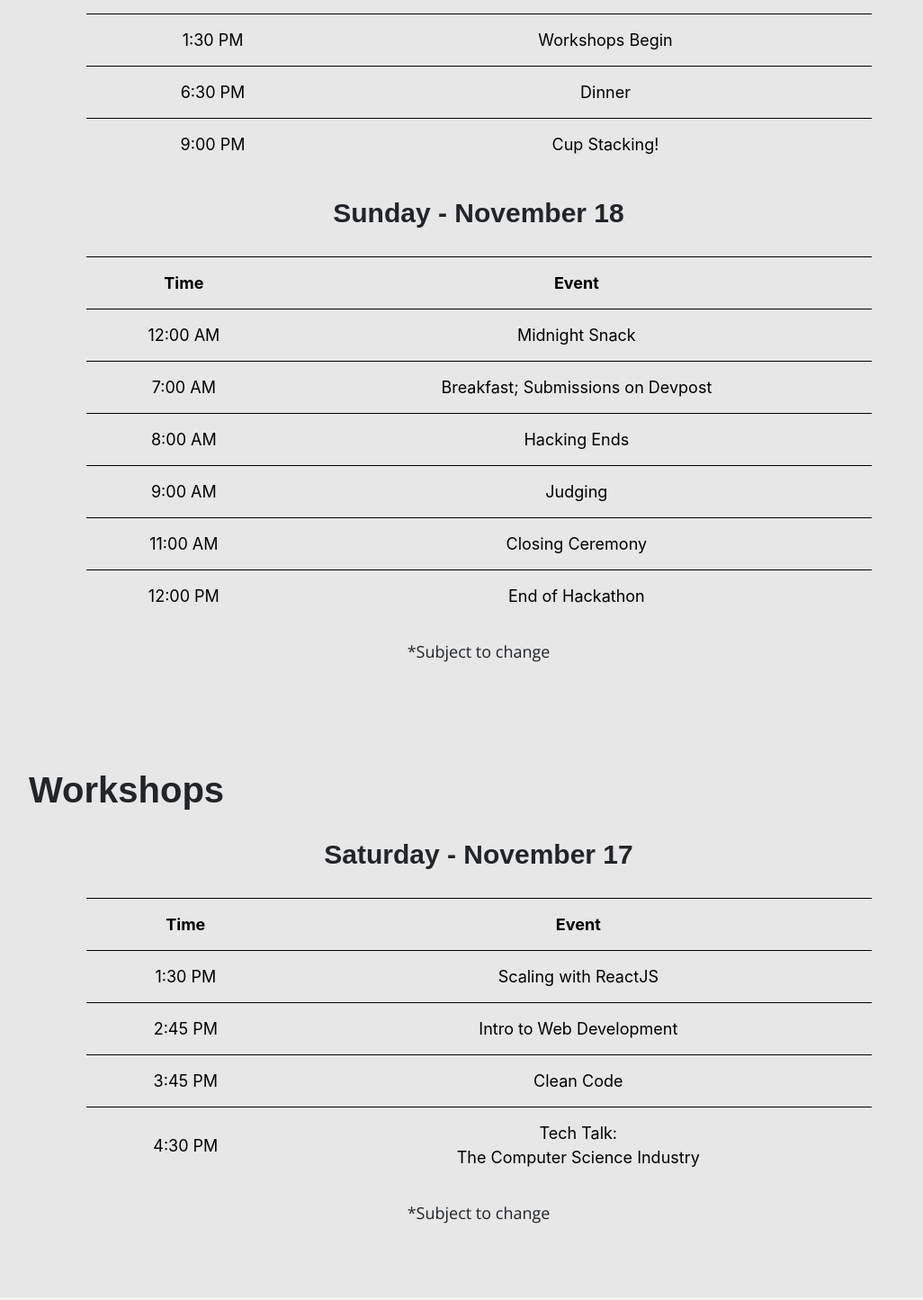
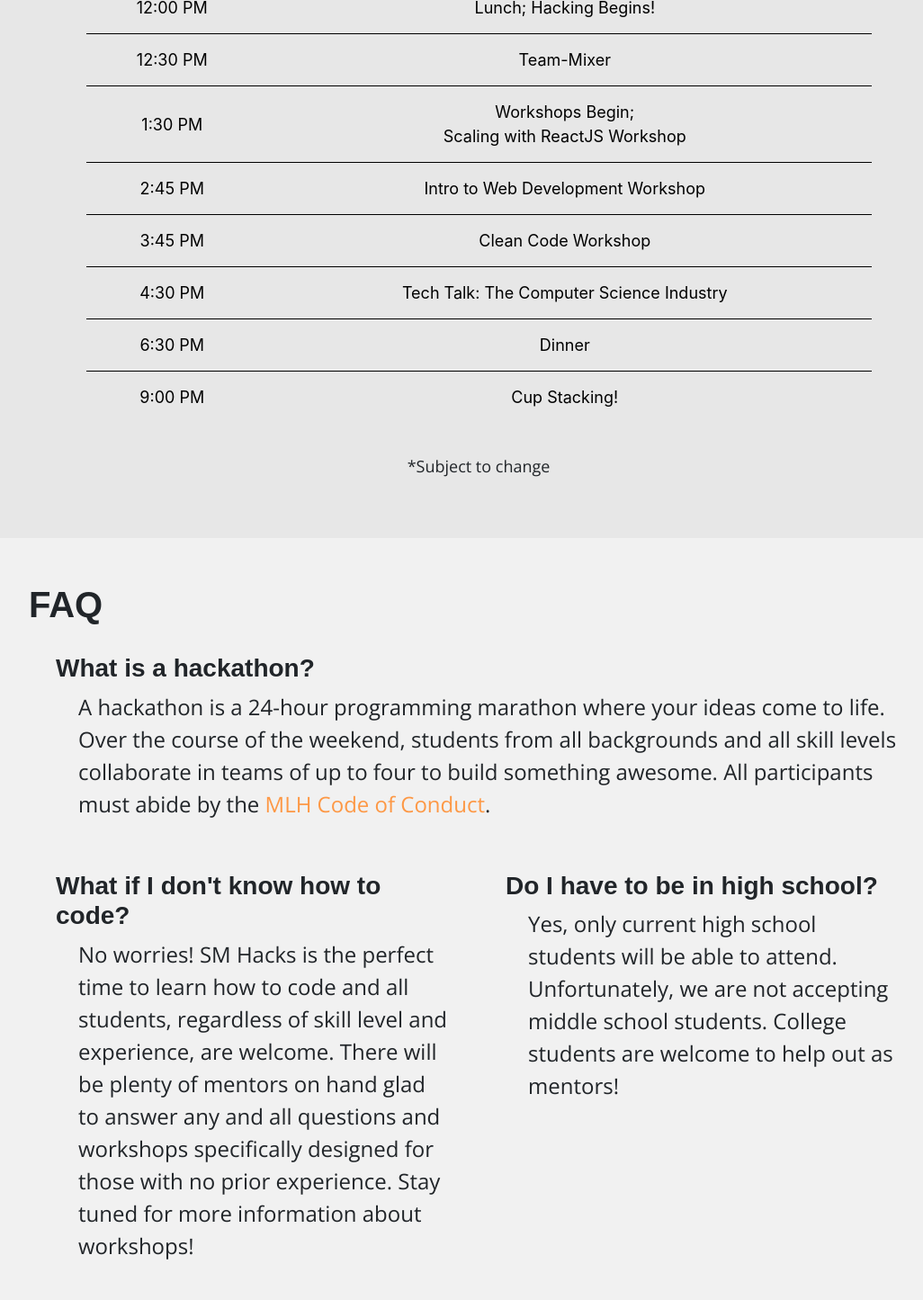
Before and after one commit to SMHacks/sm3-website, a plain HTML site: page index.html in a window 1280 px wide. Shown: the part 1613-3058 px from the top of the page at 90% size, without its empty margins (108-1134 px from the left). Drawn offline with nearby package versions, Linux system fonts and the light colour scheme; a web font is replaced by a local one.

Commit message:
Merged workshops into event schedule
Added a button to change between the saturady and sunday schedules. We should consider changing the colors I used because they don't look so good right now

```diff
--- a/css/styles.css
+++ b/css/styles.css
@@ -46,6 +46,16 @@ th, td {
     text-align: center;
     font-size: 18px;
     vertical-align: middle;
+}
+
+.top-header:hover {
+    background: transparent;
+    text-shadow: none;
+}
+
+tr:hover {
+    background: #d9d9d9;
+    text-shadow: 2px 2px 10px #000;
 }
 
 table {
@@ -150,6 +160,20 @@ section {
     background-color: var(--panel-bg-dark);
 }
 
+#schedule-section .btn {
+    margin-bottom: 20px;
+    width: 80%;
+    font-size: 16px;
+    background: #FD9845;
+    border: 2px solid #FD9845;
+    color: white;
+}
+
+#schedule-section .btn:hover {
+    background: transparent;
+    color: #FD9845;
+}
+
 #schedule-section h2 {
     text-align: center;
     font-size: 30px;
@@ -160,24 +184,6 @@ section {
     text-align: center;
     font-size: 18px;
     margin-top: 20px;
-}
-
-/* ----- Workshops ----- */
-#workshops-section {
-    background-color: var(--panel-bg-dark);
-}
-
-#workshops-section p {
-    text-align: center;
-    margin-bottom: 30px;
-    font-size: 18px;
-    margin-top: 20px;
-}
-
-#workshops-section h2 {
-    text-align: center;
-    font-size: 30px;
-    margin: 30px 0;
 }
 
 /* ----- FAQ ----- */
--- a/index.html
+++ b/index.html
@@ -98,12 +98,14 @@
         <div class="content-div">
           <h1 class="heading">Schedule</h1>
           <div class="container-fluid">
-            <!--        Copied from old website         -->
-            <h2>Saturday - November 17</h2>
+            <div class="row">
+              <div class="col-12" id="scheduleSat">
+                <h2>Saturday - Feburary 15</h2>
+                <button class="btn btn-secondary mx-auto d-block" id="viewSun">View Sunday</button>
                 <table>
-              <tr>
-                <th>Time</th>
-                <th>Event</th>
+                  <tr class="top-header">
+                    <th class="top-header">Time</th>
+                    <th class="top-header">Event</th>
                   </tr>
                   <tr>
                     <td>10:30 AM</td>
@@ -123,7 +125,19 @@
                   </tr>
                   <tr>
                     <td>1:30 PM</td>
-                <td>Workshops Begin</td>
+                    <td>Workshops Begin; <br> Scaling with ReactJS Workshop</td>
+                  </tr>
+                  <tr>
+                    <td>2:45 PM</td>
+                    <td>Intro to Web Development Workshop</td>
+                  </tr>
+                  <tr>
+                    <td>3:45 PM</td>
+                    <td>Clean Code Workshop</td>
+                  </tr>
+                  <tr>
+                    <td>4:30 PM</td>
+                    <td>Tech Talk: The Computer Science Industry</td>
                   </tr>
                   <tr>
                     <td>6:30 PM</td>
@@ -134,12 +148,15 @@
                     <td>Cup Stacking!</td>
                   </tr>
                 </table>
+              </div>
 
-            <h2>Sunday - November 18</h2>
+              <div class="col-12" id="scheduleSun">
+                <h2>Sunday - Feburary 16</h2>
+                <button class="btn btn-secondary mx-auto d-block" id="viewSat">View Saturday</button>
                 <table>
-              <tr>
-                <th>Time</th>
-                <th>Event</th>
+                  <tr class="top-header">
+                    <th class="top-header">Time</th>
+                    <th class="top-header">Event</th>
                   </tr>
                   <tr>
                     <td>12:00 AM</td>
@@ -166,40 +183,8 @@
                     <td>End of Hackathon</td>
                   </tr>
                 </table>
-            <p>*Subject to change</p>
               </div>
             </div>
-      </section>
-
-      <section id="workshops-section">
-        <div class="anchor" id="workshops"></div>
-      <div class="content-div">
-        <h1 class="heading">Workshops</h1>
-        <div class="container-fluid">
-          <!--        Copied from old website         -->
-          <h2>Saturday - November 17</h2>
-          <table>
-            <tr>
-              <th>Time</th>
-              <th>Event</th>
-            </tr>
-            <tr>
-              <td>1:30 PM</td>
-              <td>Scaling with ReactJS</td>
-            </tr>
-            <tr>
-              <td>2:45 PM</td>
-              <td>Intro to Web Development</td>
-            </tr>
-            <tr>
-              <td>3:45 PM</td>
-              <td>Clean Code</td>
-            </tr>
-            <tr>
-              <td>4:30 PM</td>
-              <td>Tech Talk: <br> The Computer Science Industry</td>
-            </tr>
-          </table>
             <p>*Subject to change</p>
           </div>
         </div>
@@ -407,5 +392,6 @@
       crossorigin="anonymous"
     ></script>
     <script src="js/bootstrap.min.js"></script>
+    <script src="js/schedule.js"></script>
   </body>
 </html>
--- /dev/null
+++ b/js/schedule.js
@@ -0,0 +1,11 @@
+$(document).ready(function(){
+	$('#scheduleSun').hide();
+	$('#viewSun').click(function() {
+		$('#scheduleSun').show();
+		$('#scheduleSat').hide();
+	})
+	$('#viewSat').click(function() {
+		$('#scheduleSun').hide();
+		$('#scheduleSat').show();
+	})
+})
```
Lines whose indentation alone changed are shown as unchanged.
